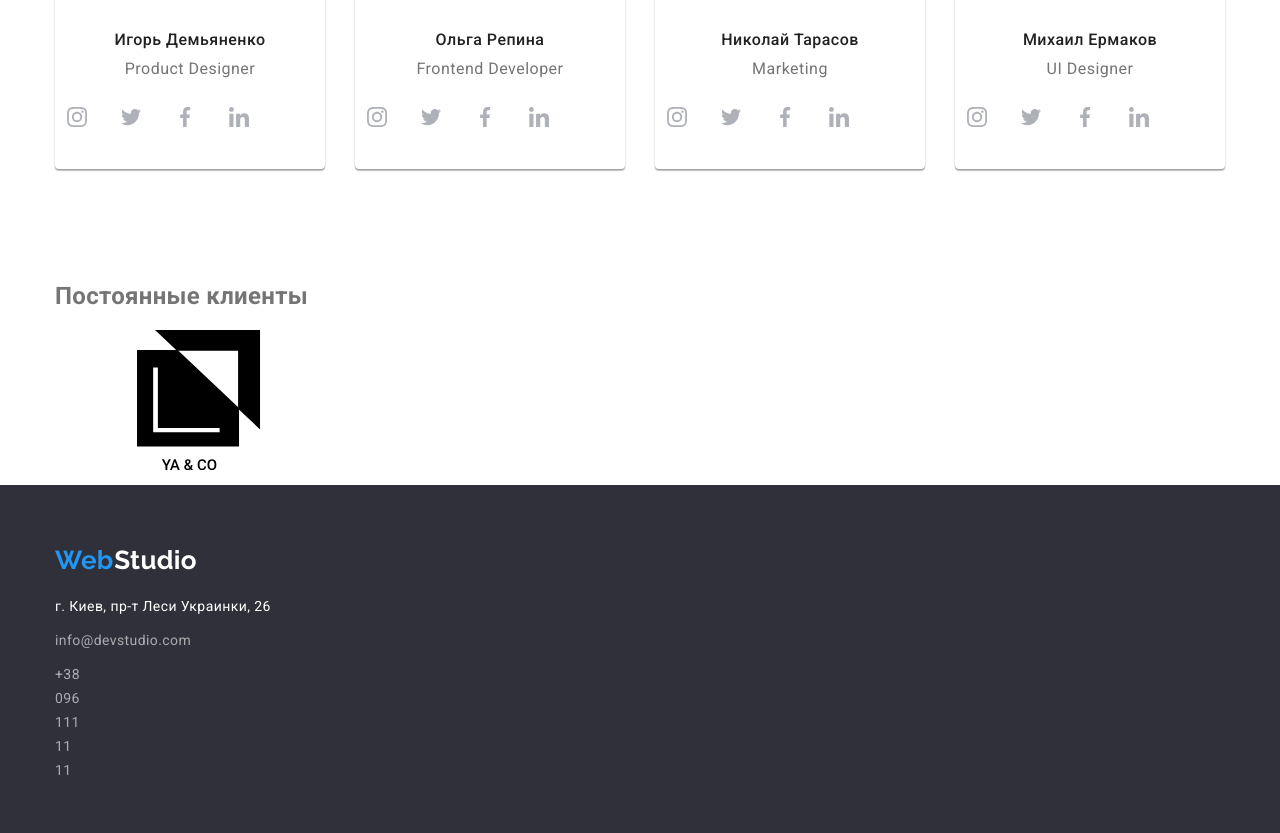
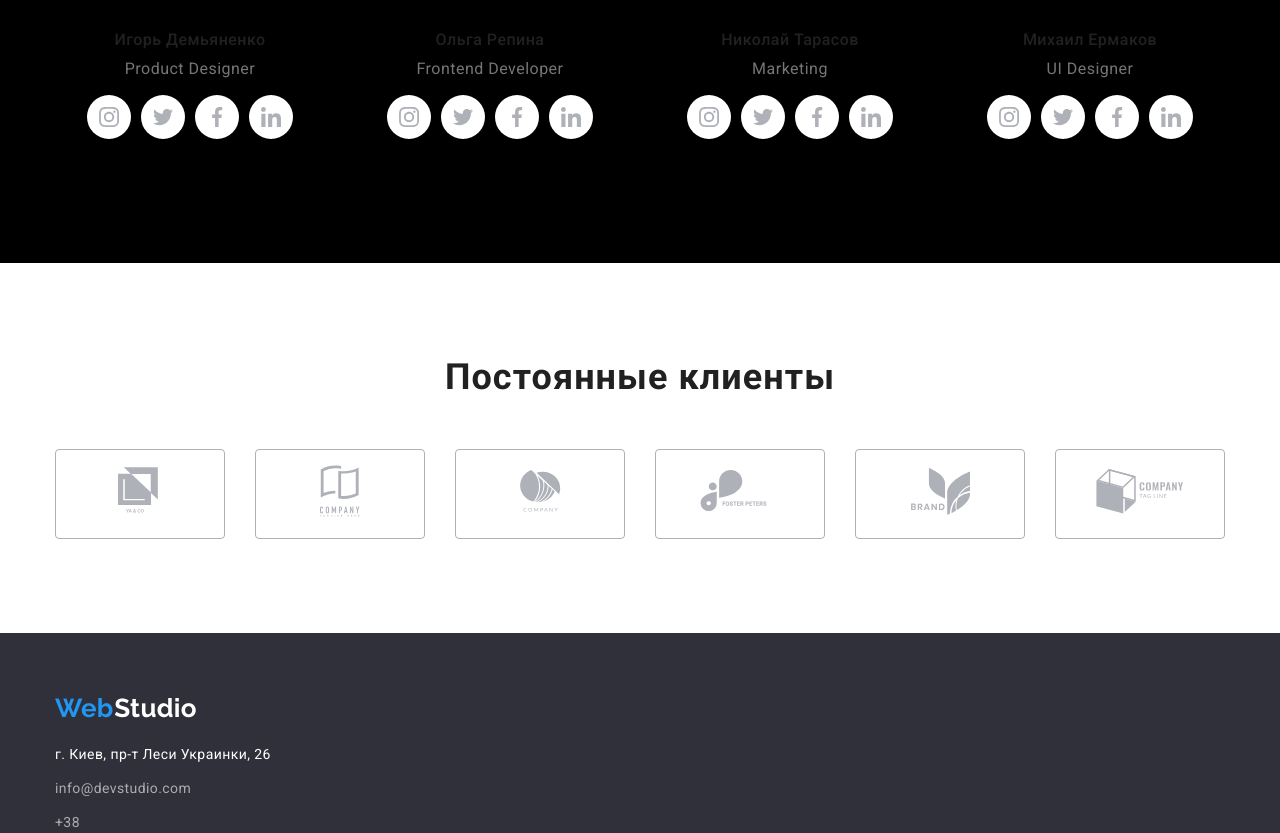
Before and after one commit to Inna-Misko/goit-markup-hw-04, a plain HTML site: page index.html in a window 1280 px wide. Shown: the part 2049-2882 px from the top of the page. Drawn offline with nearby package versions, Linux system fonts and the light colour scheme.

Commit message:
добавляет секцию клиентов

```diff
--- a/css/style.css
+++ b/css/style.css
@@ -320,7 +320,7 @@ a {
 /* Stuff */
 .social-icon-list {
   display: flex;
-  align-items: center;
+  justify-content: center;
 }
 
 .social-icon-item {
@@ -335,8 +335,7 @@ a {
   display: flex;
   justify-content: center;
   align-items: center;
-  margin-right: auto;
-  margin-left: auto;
+
   width: 44px;
   height: 44px;
   background-color: var(--white);
@@ -349,9 +348,20 @@ a {
   height: 20px;
 }
 
+.social-icon-link:hover {
+  color: var(--accent-color);
+}
+
+.social-icon-link:hover .social-icon,
+.social-icon-link:focus .social-icon {
+  color: var(--accent-color);
+  fill: var(--white);
+}
+
 .staff {
   padding-top: 94px;
   padding-bottom: 94px;
+  background-color: #000000;
 }
 
 .staff-list {
@@ -407,6 +417,77 @@ a {
   text-align: center;
 }
 
+/* regular customers */
+.customers {
+  padding-top: 94px;
+  padding-bottom: 94px;
+}
+
+.customers-list {
+  display: flex;
+  justify-content: center;
+}
+
+.customers-item {
+  display: flex;
+  justify-content: center;
+  align-items: center;
+  width: 170px;
+  height: 90px;
+  border: 1px solid #afb1b8;
+  border-radius: 4px;
+}
+
+.customers-item:not(:last-child) {
+  margin-right: 30px;
+}
+
+.customers-link {
+  fill: var(--social-icon-color);
+}
+
+.customers-link .logo-1 {
+  width: 44px;
+  height: 49px;
+}
+
+.customers-link .logo-2 {
+  width: 40px;
+  height: 52px;
+}
+
+.customers-link .logo-3 {
+  width: 41px;
+  height: 42px;
+}
+
+.customers-link .logo-4 {
+  width: 80px;
+  height: 42px;
+}
+
+.customers-link .logo-5 {
+  width: 59px;
+  height: 47px;
+}
+
+.customers-link .logo-6 {
+  width: 88px;
+  height: 45px;
+}
+
+.title {
+  margin: 0px;
+  margin-bottom: 50px;
+
+  color: var(--dark-color);
+  font-weight: 700;
+  font-size: 36px;
+  line-height: 1.16;
+  letter-spacing: 0.03em;
+  text-align: center;
+}
+
 /* Footer */
 .footer {
   background-color: var(--bg-footer-color);
--- a/index.html
+++ b/index.html
@@ -298,24 +298,55 @@
           </ul>
         </div>
       </section>
+
+      <!-- regular customers -->
+      <section class="customers">
       <div class="container">
-          <h2>Постоянные клиенты</h2>
-          <ul>
-            <li>
-              <a href="">
-                <svg>
+          <h2 class="title">Постоянные клиенты</h2>
+          <ul class="customers-list">
+            <li class="customers-item">
+              <a class="customers-link" href="">
+                <svg class="customers-icon logo-1">
                   <use href="./img/icons/symbol-defs.svg#logo-1"></use>
                 </svg>
               </a>
             </li>
-            <li></li>
-            <li></li>
-            <li></li>
-            <li></li>
-            <li></li>
+            <li class="customers-item"><a class="customers-link" href="">
+              <svg class="customers-icon logo-2">
+                <use href="./img/icons/symbol-defs.svg#logo-2"></use>
+              </svg>
+            </a>
+          </li>
+            <li class="customers-item">
+              <a class="customers-link" href="">
+                <svg class="customers-icon logo-3">
+                  <use href="./img/icons/symbol-defs.svg#logo-3"></use>
+                </svg>
+              </a>
+            </li>
+            <li class="customers-item"><a class="customers-link" href="">
+              <svg class="customers-icon logo-4">
+                <use href="./img/icons/symbol-defs.svg#logo-4"></use>
+              </svg>
+            </a>
+          </li>
+            <li class="customers-item">
+              <a class="customers-link" href="">
+                <svg class="customers-icon logo-5">
+                  <use href="./img/icons/symbol-defs.svg#logo-5"></use>
+                </svg>
+              </a>
+            </li>
+            <li class="customers-item">
+              <a class="customers-link" href="">
+                <svg class="customers-icon logo-6">
+                  <use href="./img/icons/symbol-defs.svg#logo-6"></use>
+                </svg>
+              </a>
+            </li>
           </ul>
       </div>
-      <section>
+
 
       </section>
     </main>
```
